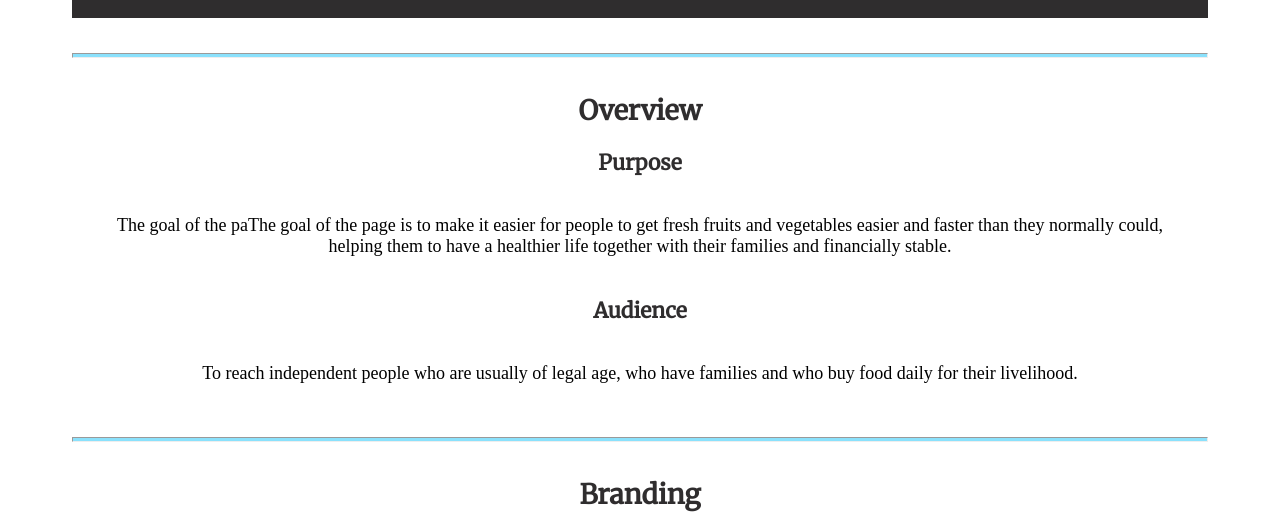
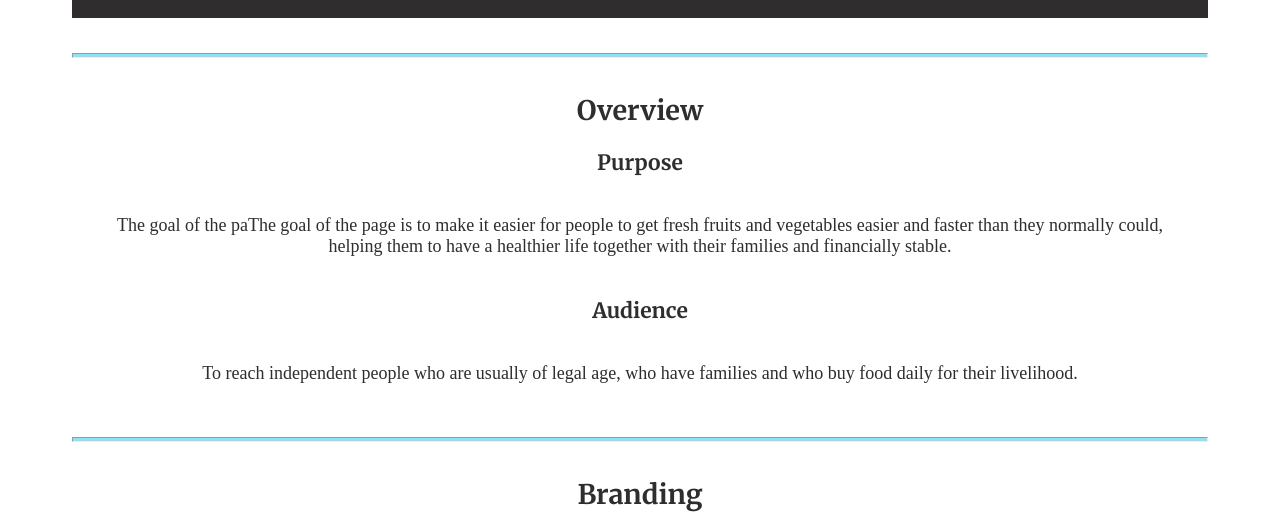
Before and after one commit to Henryflia/wdd130, a plain HTML site: page dfruit/site-plan.html in a window 1280 px wide. Shown: the part 296-810 px from the top of the page. Drawn offline with Linux system fonts and the light colour scheme.

Commit message:
fix import font

```diff
--- a/dfruit/styles/site-plan.css
+++ b/dfruit/styles/site-plan.css
@@ -1,7 +1,7 @@
 /* if you are using any Google fonts change the font names below to your fonts.
 Any spaces in your font name should be replaced with a +.
 Fonts are separated by a | */
-@import url('https://fonts.googleapis.com/css2?family=Fira+Sans&family=Merriweather&display=swap');
+@import url('https://fonts.googleapis.com/css2?family=Fira+Sans:wght@400;700&family=Merriweather:wght@400;700&display=swap');
 
 :root {
   /* change the values below to your colors from your palette */
@@ -17,7 +17,7 @@ Fonts are separated by a | */
   /* these colors below should be chosen from among your palette colors above */
   --headline-color-on-white: #2f2d2e;  /* headlines on a white background */
   --headline-color-on-color: #fff3af; /* headlines on a colored background */
-  --paragraph-color-on-white: #2f2d2e; /* paragraph text on a white background */
+  --paragraph-color: #2f2d2e; /* paragraph text on a white background */
   --paragraph-color-on-color: #fff3af; /* paragraph text on a colored background */
   --paragraph-background-color: #2f2d2e  ;
   --nav-link-color: #2f2d2e;
```
